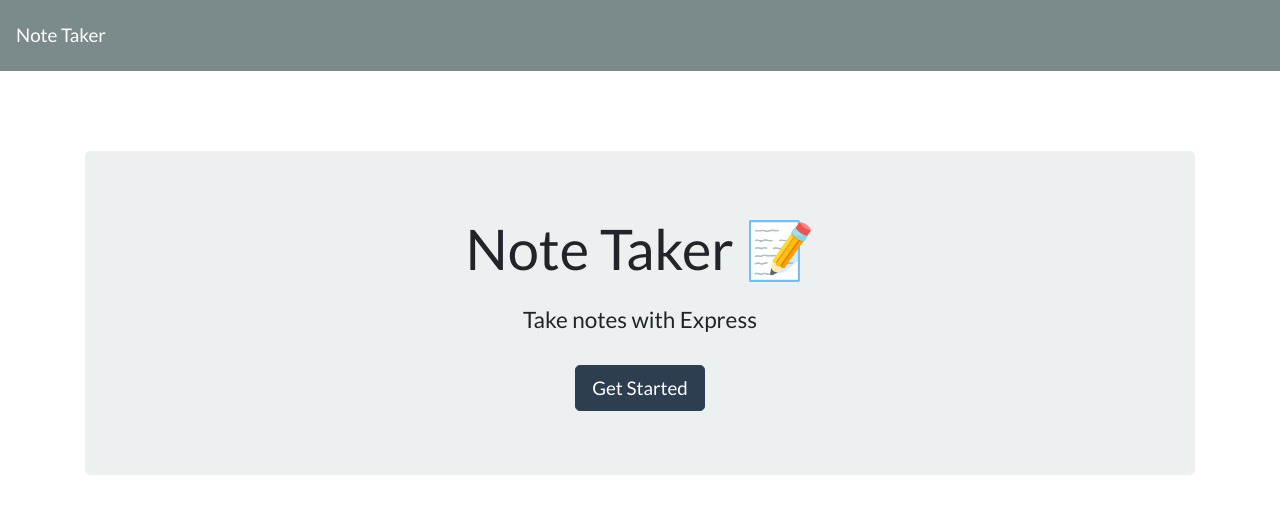
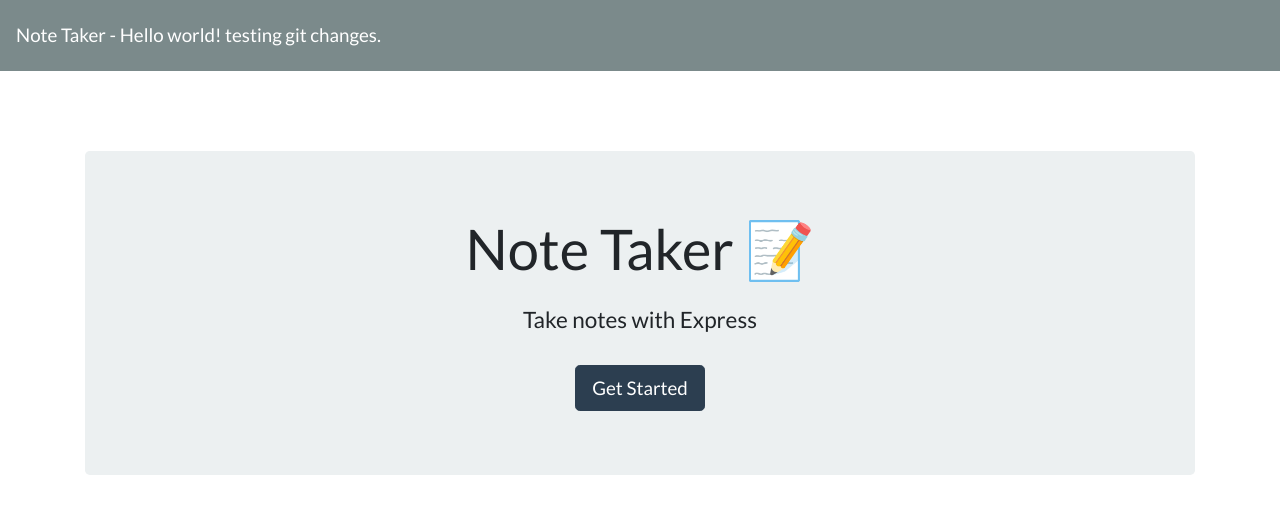
Before and after one commit to vmcgargill/NoteTaker, a website: page public/index.html in a window 1280 px wide. Drawn offline with nearby package versions, Linux system fonts and the light colour scheme; no server answers.

Commit message:
Testing chnages from GitHube to Heroku.

```diff
--- a/public/index.html
+++ b/public/index.html
@@ -11,7 +11,7 @@
 
 <body>
   <nav class="navbar navbar-dark bg-dark">
-    <a class="navbar-brand" href="/">Note Taker
+    <a class="navbar-brand" href="/">Note Taker - Hello world! testing git changes.
     </a>
   </nav>
   <div class="container">
```
